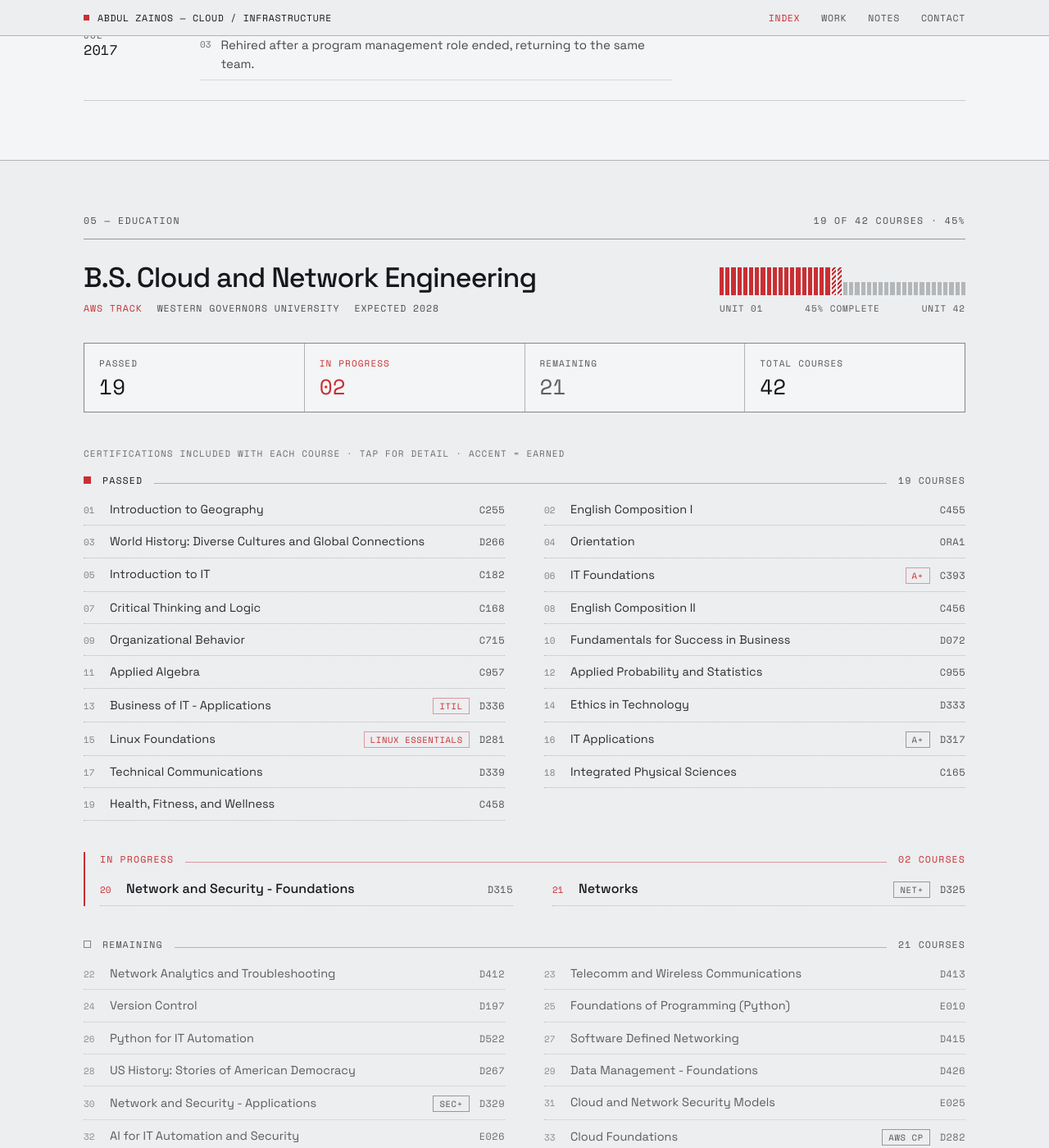
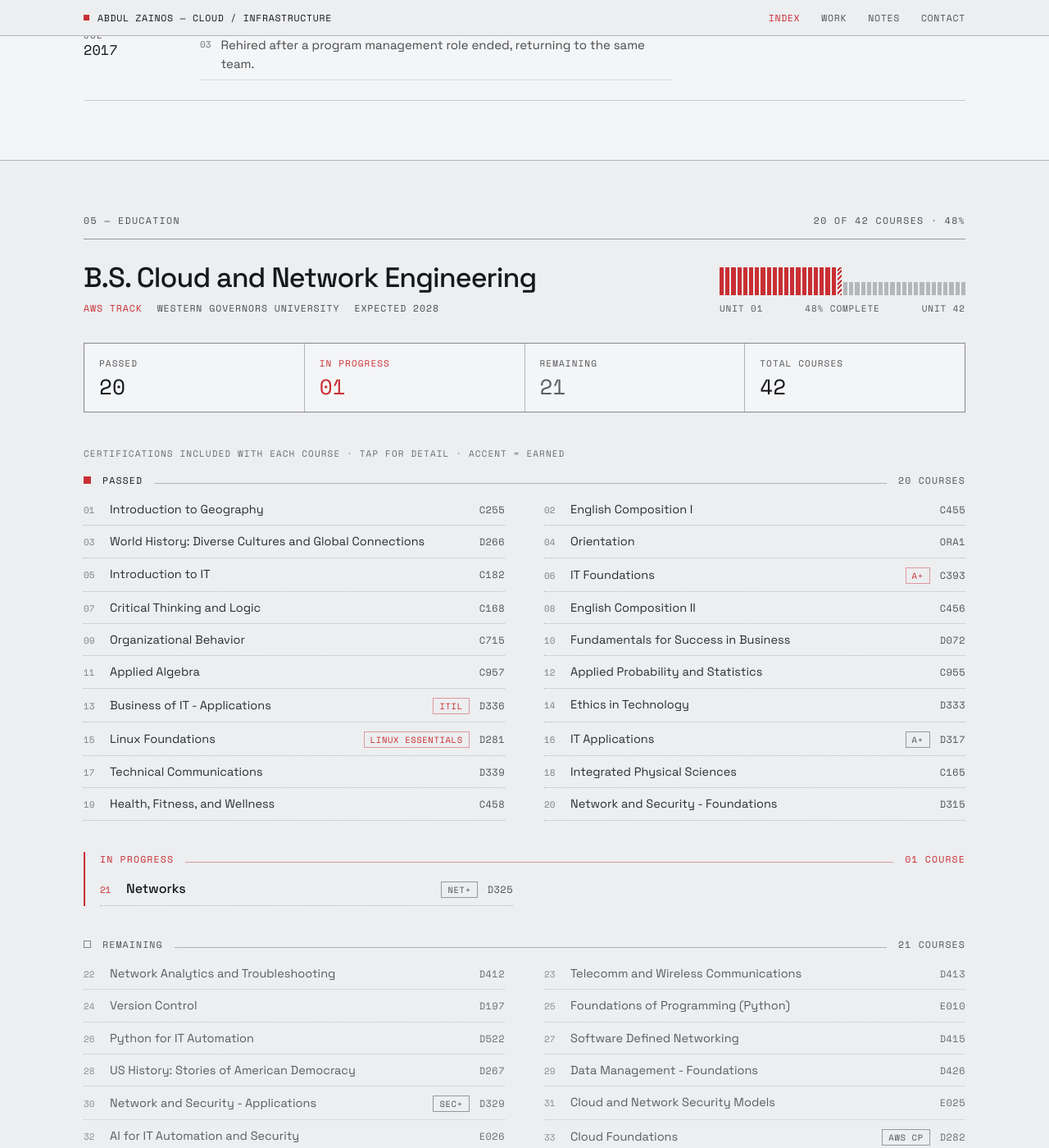
Before and after one commit to zaithekai/zaithekai.github.io, a Jekyll site: the page built from index.html, in a window 1280 px wide and 1400 px high, scrolled down 3728 px. Shown: the whole window at 82% size. Built offline with Jekyll 4.4.1, drawn with Linux system fonts in a browser that asks for light colours.

Commit message:
Mark D315 passed, update counts and progress
Co-Authored-By: Claude Sonnet 5.5 <noreply@anthropic.com>

```diff
--- a/index.html
+++ b/index.html
@@ -205,7 +205,7 @@ description: >-
 </div>
 
 <div style="max-width:1140px;margin:0 auto;padding:0 32px 88px">
-<div style="display:flex;justify-content:space-between;align-items:baseline;flex-wrap:wrap;gap:10px;font-family:'Space Mono',monospace;font-size:11.5px;letter-spacing:.12em;text-transform:uppercase;color:rgba(var(--ink-rgb),.75);padding-top:64px"><span>05 — Education</span><span>19 of 42 courses · 45%</span></div>
+<div style="display:flex;justify-content:space-between;align-items:baseline;flex-wrap:wrap;gap:10px;font-family:'Space Mono',monospace;font-size:11.5px;letter-spacing:.12em;text-transform:uppercase;color:rgba(var(--ink-rgb),.75);padding-top:64px"><span>05 — Education</span><span>20 of 42 courses · 48%</span></div>
 <div style="border-top:1px solid rgba(var(--ink-rgb),.4);margin-top:14px;padding-top:28px">
 
 <div style="display:flex;flex-wrap:wrap;gap:28px 48px;align-items:flex-end;justify-content:space-between">
@@ -256,7 +256,7 @@ description: >-
 
 <span style="flex:1 1 0;min-width:2px;height:34px;background:var(--accent);display:block"></span>
 
-<span style="flex:1 1 0;min-width:2px;height:34px;display:block;background:repeating-linear-gradient(-45deg,var(--accent) 0 2px,transparent 2px 4px)"></span>
+<span style="flex:1 1 0;min-width:2px;height:34px;background:var(--accent);display:block"></span>
 
 <span style="flex:1 1 0;min-width:2px;height:34px;display:block;background:repeating-linear-gradient(-45deg,var(--accent) 0 2px,transparent 2px 4px)"></span>
 
@@ -303,20 +303,20 @@ description: >-
 <span style="flex:1 1 0;min-width:2px;height:16px;background:rgba(var(--ink-rgb),.26);display:block"></span>
 
 </div>
-<div style="display:flex;justify-content:space-between;gap:12px;margin-top:8px;font-size:11px;letter-spacing:.08em;text-transform:uppercase;color:rgba(var(--ink-rgb),.7)"><span>Unit 01</span><span>45% complete</span><span>Unit 42</span></div>
+<div style="display:flex;justify-content:space-between;gap:12px;margin-top:8px;font-size:11px;letter-spacing:.08em;text-transform:uppercase;color:rgba(var(--ink-rgb),.7)"><span>Unit 01</span><span>48% complete</span><span>Unit 42</span></div>
 </div>
 </div>
 
 <div style="display:grid;grid-template-columns:repeat(auto-fit,minmax(min(260px,100%),1fr));gap:1px;background:rgba(var(--ink-rgb),.28);border:1px solid rgba(var(--ink-rgb),.28);margin-top:34px;font-family:'Space Mono',monospace">
-<div style="background:var(--panel);padding:16px 18px"><div style="font-size:11px;letter-spacing:.1em;text-transform:uppercase;color:rgba(var(--ink-rgb),.72)">Passed</div><div style="font-size:26px;line-height:1.1;margin-top:6px">19</div></div>
-<div style="background:var(--panel);padding:16px 18px"><div style="font-size:11px;letter-spacing:.1em;text-transform:uppercase;color:var(--accent)">In progress</div><div style="font-size:26px;line-height:1.1;margin-top:6px;color:var(--accent)">02</div></div>
+<div style="background:var(--panel);padding:16px 18px"><div style="font-size:11px;letter-spacing:.1em;text-transform:uppercase;color:rgba(var(--ink-rgb),.72)">Passed</div><div style="font-size:26px;line-height:1.1;margin-top:6px">20</div></div>
+<div style="background:var(--panel);padding:16px 18px"><div style="font-size:11px;letter-spacing:.1em;text-transform:uppercase;color:var(--accent)">In progress</div><div style="font-size:26px;line-height:1.1;margin-top:6px;color:var(--accent)">01</div></div>
 <div style="background:var(--panel);padding:16px 18px"><div style="font-size:11px;letter-spacing:.1em;text-transform:uppercase;color:rgba(var(--ink-rgb),.72)">Remaining</div><div style="font-size:26px;line-height:1.1;margin-top:6px;color:rgba(var(--ink-rgb),.68)">21</div></div>
 <div style="background:var(--panel);padding:16px 18px"><div style="font-size:11px;letter-spacing:.1em;text-transform:uppercase;color:rgba(var(--ink-rgb),.72)">Total courses</div><div style="font-size:26px;line-height:1.1;margin-top:6px">42</div></div>
 </div>
 
 <div style="margin-top:42px">
 <div style="font-family:'Space Mono',monospace;font-size:11px;letter-spacing:.1em;text-transform:uppercase;color:rgba(var(--ink-rgb),.6);margin-bottom:16px">Certifications included with each course · tap for detail · accent = earned</div>
-<div style="display:flex;align-items:baseline;gap:14px;font-family:'Space Mono',monospace;font-size:11.5px;letter-spacing:.1em;text-transform:uppercase"><span style="width:9px;height:9px;background:var(--accent);display:block;flex:none"></span><span>Passed</span><span style="flex:1 1 auto;height:1px;background:rgba(var(--ink-rgb),.28)"></span><span style="color:rgba(var(--ink-rgb),.72)">19 courses</span></div>
+<div style="display:flex;align-items:baseline;gap:14px;font-family:'Space Mono',monospace;font-size:11.5px;letter-spacing:.1em;text-transform:uppercase"><span style="width:9px;height:9px;background:var(--accent);display:block;flex:none"></span><span>Passed</span><span style="flex:1 1 auto;height:1px;background:rgba(var(--ink-rgb),.28)"></span><span style="color:rgba(var(--ink-rgb),.72)">20 courses</span></div>
 <div style="display:grid;grid-template-columns:repeat(auto-fill,minmax(min(340px,100%),1fr));column-gap:48px;margin-top:8px">
 
 <div style="display:flex;align-items:baseline;gap:12px;padding:9px 0;border-bottom:1px dotted rgba(var(--ink-rgb),.26)"><span style="flex:none;font-family:'Space Mono',monospace;font-size:11px;color:rgba(var(--ink-rgb),.5);width:20px">01</span><span style="flex:1 1 auto;min-width:0;font-size:14.5px;line-height:1.4;color:rgba(var(--ink-rgb),.9)">Introduction to Geography</span><span style="flex:none;font-family:'Space Mono',monospace;font-size:12px;letter-spacing:.04em;color:rgba(var(--ink-rgb),.72)">C255</span></div>
@@ -357,14 +357,14 @@ description: >-
 
 <div style="display:flex;align-items:baseline;gap:12px;padding:9px 0;border-bottom:1px dotted rgba(var(--ink-rgb),.26)"><span style="flex:none;font-family:'Space Mono',monospace;font-size:11px;color:rgba(var(--ink-rgb),.5);width:20px">19</span><span style="flex:1 1 auto;min-width:0;font-size:14.5px;line-height:1.4;color:rgba(var(--ink-rgb),.9)">Health, Fitness, and Wellness</span><span style="flex:none;font-family:'Space Mono',monospace;font-size:12px;letter-spacing:.04em;color:rgba(var(--ink-rgb),.72)">C458</span></div>
 
+<div style="display:flex;align-items:baseline;gap:12px;padding:9px 0;border-bottom:1px dotted rgba(var(--ink-rgb),.26)"><span style="flex:none;font-family:'Space Mono',monospace;font-size:11px;color:rgba(var(--ink-rgb),.5);width:20px">20</span><span style="flex:1 1 auto;min-width:0;font-size:14.5px;line-height:1.4;color:rgba(var(--ink-rgb),.9)">Network and Security - Foundations</span><span style="flex:none;font-family:'Space Mono',monospace;font-size:12px;letter-spacing:.04em;color:rgba(var(--ink-rgb),.72)">D315</span></div>
+
 </div>
 </div>
 
 <div style="margin-top:38px;border-left:2px solid var(--accent);padding-left:18px">
-<div style="display:flex;align-items:baseline;gap:14px;font-family:'Space Mono',monospace;font-size:11.5px;letter-spacing:.1em;text-transform:uppercase;color:var(--accent)"><span>In progress</span><span style="flex:1 1 auto;height:1px;background:var(--accent-soft)"></span><span>02 courses</span></div>
+<div style="display:flex;align-items:baseline;gap:14px;font-family:'Space Mono',monospace;font-size:11.5px;letter-spacing:.1em;text-transform:uppercase;color:var(--accent)"><span>In progress</span><span style="flex:1 1 auto;height:1px;background:var(--accent-soft)"></span><span>01 course</span></div>
 <div style="display:grid;grid-template-columns:repeat(auto-fill,minmax(min(340px,100%),1fr));column-gap:48px;margin-top:8px">
-
-<div style="display:flex;align-items:baseline;gap:12px;padding:9px 0;border-bottom:1px dotted rgba(var(--ink-rgb),.26)"><span style="flex:none;font-family:'Space Mono',monospace;font-size:11px;color:var(--accent);width:20px">20</span><span style="flex:1 1 auto;min-width:0;font-size:16px;font-weight:500;line-height:1.4">Network and Security - Foundations</span><span style="flex:none;font-family:'Space Mono',monospace;font-size:12px;letter-spacing:.04em;color:rgba(var(--ink-rgb),.72)">D315</span></div>
 
 <div style="display:flex;align-items:baseline;gap:12px;padding:9px 0;border-bottom:1px dotted rgba(var(--ink-rgb),.26)"><span style="flex:none;font-family:'Space Mono',monospace;font-size:11px;color:var(--accent);width:20px">21</span><span style="flex:1 1 auto;min-width:0;font-size:16px;font-weight:500;line-height:1.4">Networks</span><span class="cert"><button type="button" class="cert-pill" aria-expanded="false" aria-describedby="cert-d325">Net+</button><span class="cert-tray" id="cert-d325" role="tooltip">CompTIA Network+ · Included with course</span></span><span style="flex:none;font-family:'Space Mono',monospace;font-size:12px;letter-spacing:.04em;color:rgba(var(--ink-rgb),.72)">D325</span></div>
 
```
